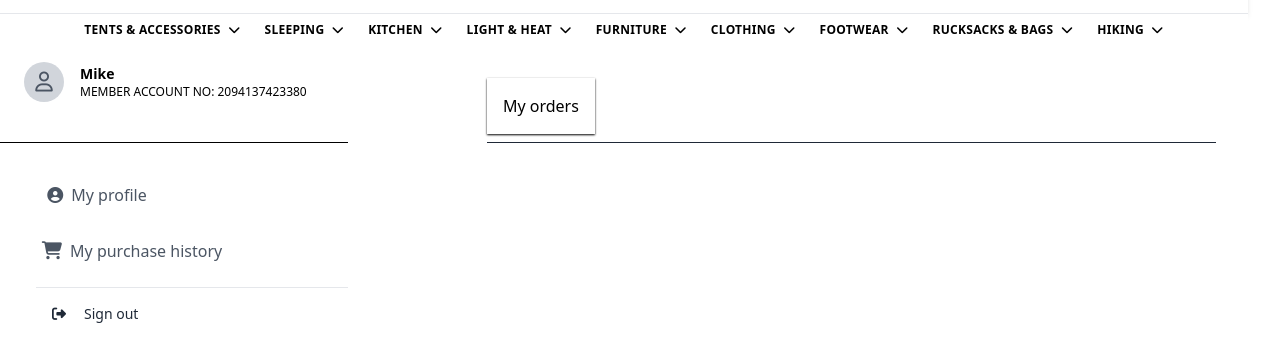
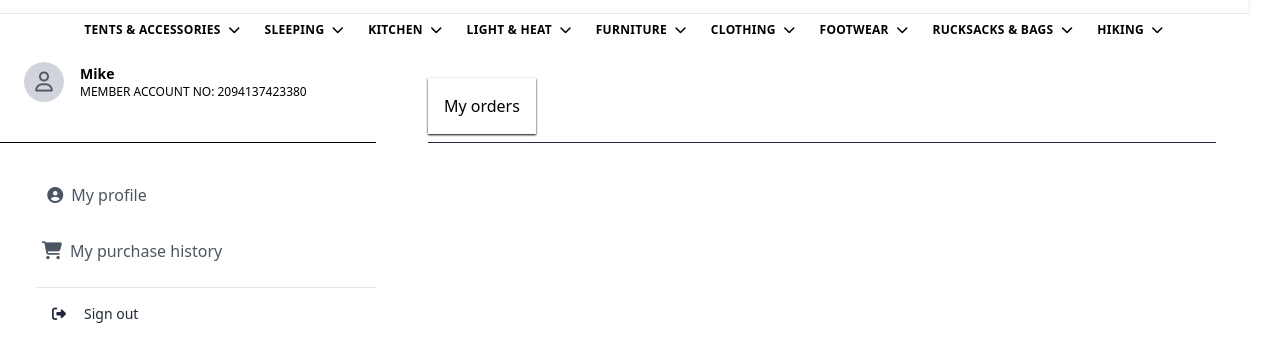
Before and after one commit to MangChhunleang/Team_Camping, a website: page WCTproject/History.html in a window 1280 px wide. Shown: the part 67-428 px from the top of the page. Drawn offline with nearby package versions, Linux system fonts and the light colour scheme.

Commit message:
new change

```diff
--- a/WCTproject/History.html
+++ b/WCTproject/History.html
@@ -205,9 +205,8 @@
           </div>
         </nav>
       </div>
-      <div class="bg-white w-32"></div>
       <!-- Main Content -->
-      <div class="w-3/4 bg-white bg-opacity-5 p-8">
+      <div class="w-3/4 bg-white bg-opacity-5 p-8 ml-5">
         <button class="pb-4 text-black shadow-sm p-4 shadow-black opacity-100">
           My orders
         </button>
```
Also changed, not shown: WCTproject/myProflie.html (+1 -2 lines).
